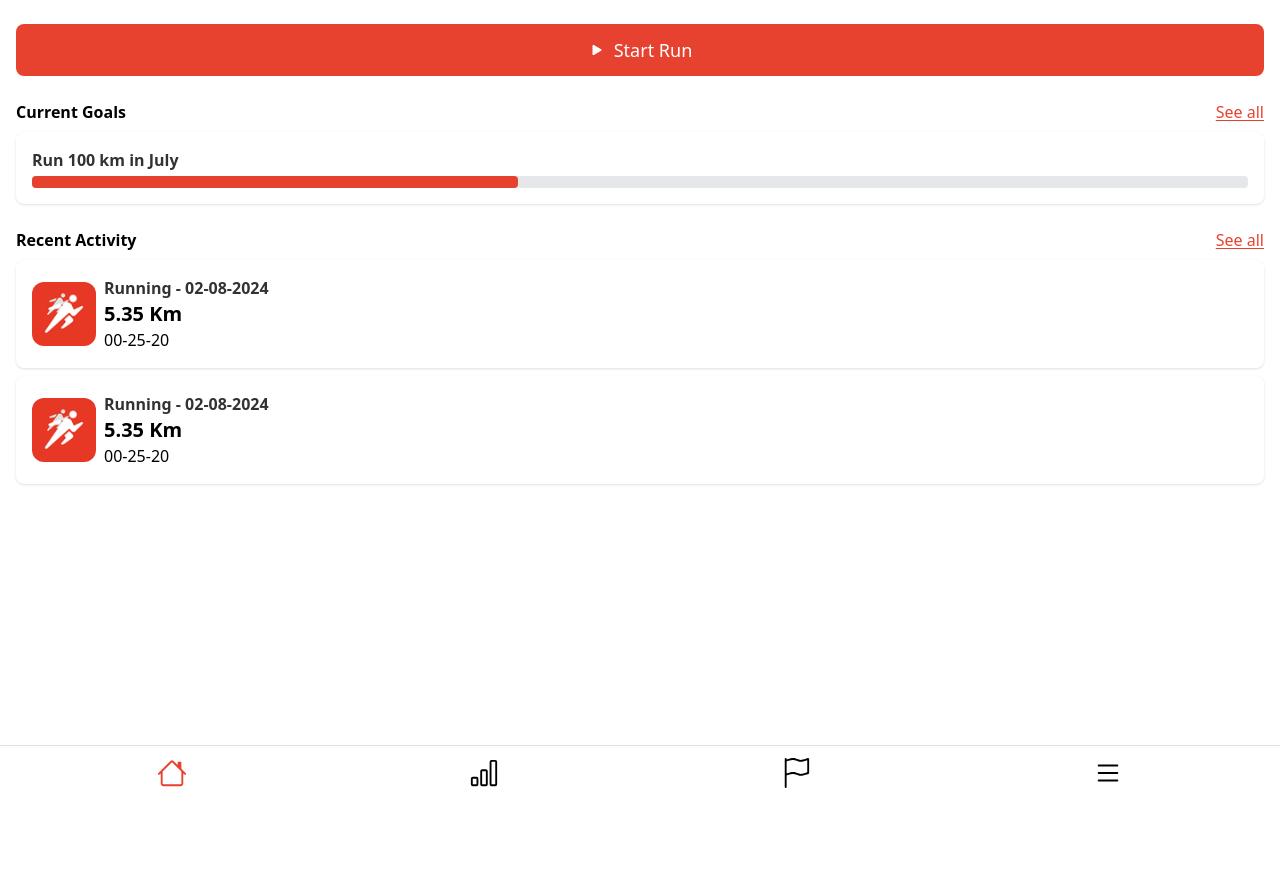
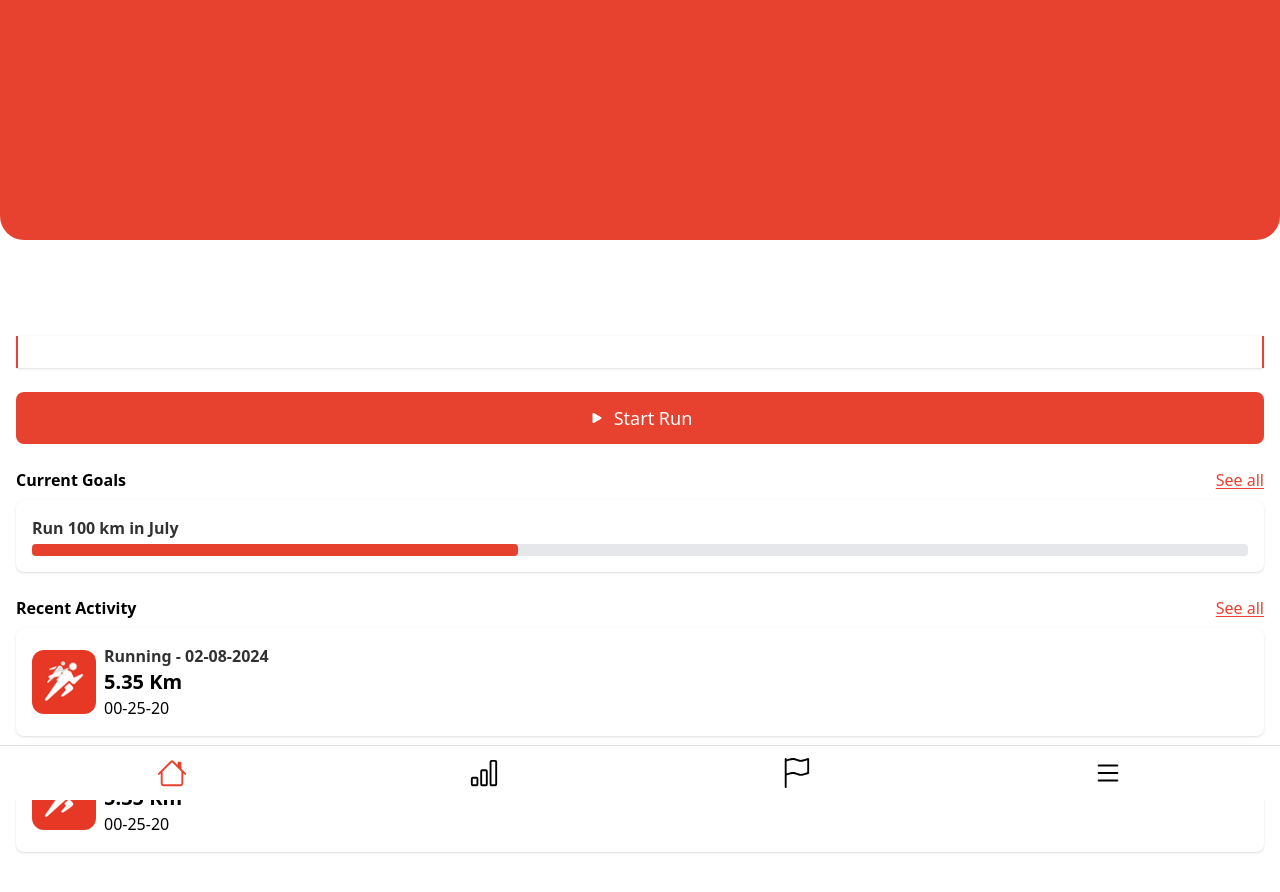
Before and after one commit to leongweitong/RunMate, a React (Vite) app: page /#/ in a window 1280 px wide. Shown: the top 892 px of the page. Before the commit the page ends 800 px from the top, so only its background shows below. Built offline with nearby package versions, Linux system fonts and the light colour scheme; no server answers.

Commit message:
update loading in components

```diff
--- a/src/components/MoticationQuote.jsx
+++ b/src/components/MoticationQuote.jsx
@@ -1,6 +1,9 @@
 import React, {useState, useEffect} from 'react'
+import { SyncLoader } from 'react-spinners'
 
-const MoticationQuote = ({setLoading}) => {
+const MoticationQuote = () => {
+  const [loading, setLoading] = useState(false)
+  const [color, setColor] = useState('rgba(230, 56, 37, 0.95)')
   const API_KEY = import.meta.env.VITE_NINJAS_API_KEY
   const API_URL = import.meta.env.VITE_NINJAS_API_URL
   const [moticationQuote, setMotivationQuote] = useState(null)
@@ -27,14 +30,19 @@ const MoticationQuote = ({setLoading}) => {
       getMotivationQuote()
   }, [])
 
-  if (!moticationQuote) return null
-
   return (
     <div className="mt-6 px-4">
-        <div className='bg-white p-4 shadow border-x-2 border-primary'>
-            <h2 className='text-2xl font-bold'>"</h2>
-            <p className='text-lg italic font-bold'>{moticationQuote.quote}"</p>
-            <p className='mt-2 font-bold opacity-70 italic'>- {moticationQuote.author}</p>
+        <div className='bg-white p-4 shadow border-x-2 border-primary relative'>
+            {loading && <div className='absolute inset-0 flex items-center justify-center bg-white bg-opacity-75'>
+                <SyncLoader color={color} loading={loading} size={8} aria-label="Loading Spinner"/>
+            </div>}
+            {!loading && moticationQuote && (
+              <>
+              <h2 className='text-2xl font-bold'>"</h2>
+              <p className='text-lg italic font-bold'>{moticationQuote.quote}"</p>
+              <p className='mt-2 font-bold opacity-70 italic'>- {moticationQuote.author}</p>
+              </>
+            )}
         </div>
     </div>
   )
--- a/src/components/Weather.jsx
+++ b/src/components/Weather.jsx
@@ -1,7 +1,10 @@
 import React, {useState, useEffect} from 'react'
 import { BsDropletFill, BsWind, BsEyeFill, BsGeoAltFill } from 'react-icons/bs'
+import { SyncLoader } from 'react-spinners'
 
-const Weather = ({setLoading}) => {
+const Weather = () => {
+    const [loading, setLoading] = useState(false)
+    const [color, setColor] = useState('rgba(230, 56, 37, 0.95)')
     const [weatherData, setWeatherData] = useState(null);
     const API_WEATHER_KEY = import.meta.env.VITE_WEATHER_API_KEY
     const API_WEATHER_URL = import.meta.env.VITE_WEATHER_API_URL
@@ -28,10 +31,15 @@ const Weather = ({setLoading}) => {
         }
     }, [])
 
-    if (!weatherData) return null
-
     return (
         <div className="bg-primary p-4 rounded-b-3xl h-60 mb-24">
+            {loading && <div className='bg-white p-4 rounded-3xl shadow relative'>
+                <div className='absolute inset-0 flex items-center justify-center bg-opacity-75'>
+                    <SyncLoader color={color} loading={loading} size={8} aria-label="Loading Spinner"/>
+                </div>
+            </div>}
+            {!loading && weatherData && (
+                <>
                 <div className="flex gap-2 items-center justify-center mb-4">
                     <BsGeoAltFill className='text-white text-xl' />
                     <div className='text-white text-xl'>{weatherData.name}</div>
@@ -66,6 +74,8 @@ const Weather = ({setLoading}) => {
                         </div>
                     </div>
                 </div>
+                </>
+            )}
         </div>
     )
 }
--- a/src/pages/HomePage.jsx
+++ b/src/pages/HomePage.jsx
@@ -2,19 +2,13 @@ import React, {useState, useEffect } from 'react'
 import Weather from '../components/Weather'
 import MoticationQuote from '../components/MoticationQuote'
 import { BsPlayFill } from 'react-icons/bs'
-import { SyncLoader } from 'react-spinners'
 
 const HomePage = () => {
-    const [loading, setLoading] = useState(true)
-    const [color, setColor] = useState('rgba(230, 56, 37, 0.95)')
 
     return (
-        <div className={loading?'blurred-content':''}>
-            {loading && <div className='full-screen-loader'>
-                <SyncLoader color={color} loading={loading} size={20} aria-label="Loading Spinner"/>
-            </div>}
-            <Weather setLoading={setLoading} />
-            <MoticationQuote setLoading={setLoading} />
+        <div>
+            <Weather />
+            <MoticationQuote />
 
             <div className='mt-6 px-4'>
                 <button className='w-full bg-primary text-white py-3 rounded-lg flex items-center justify-center text-lg'>
```
Lines whose indentation alone changed are shown as unchanged.
